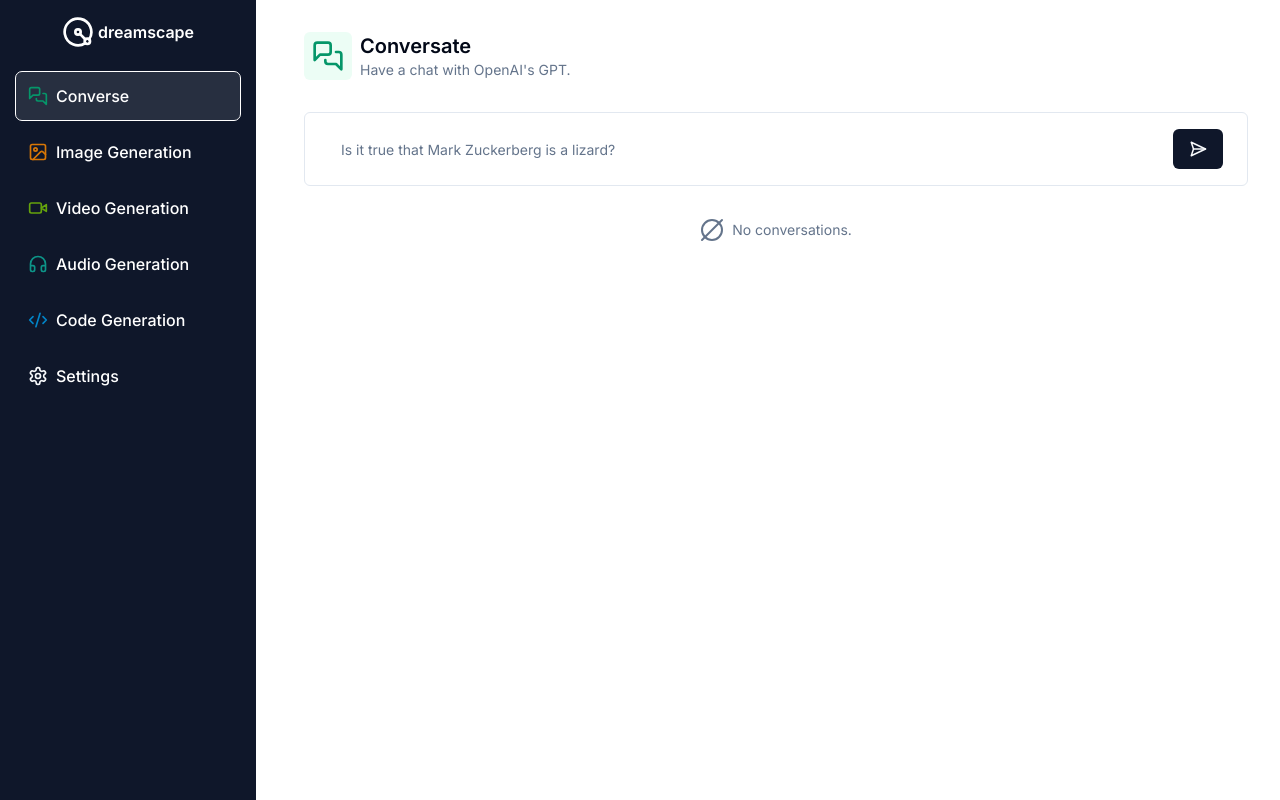
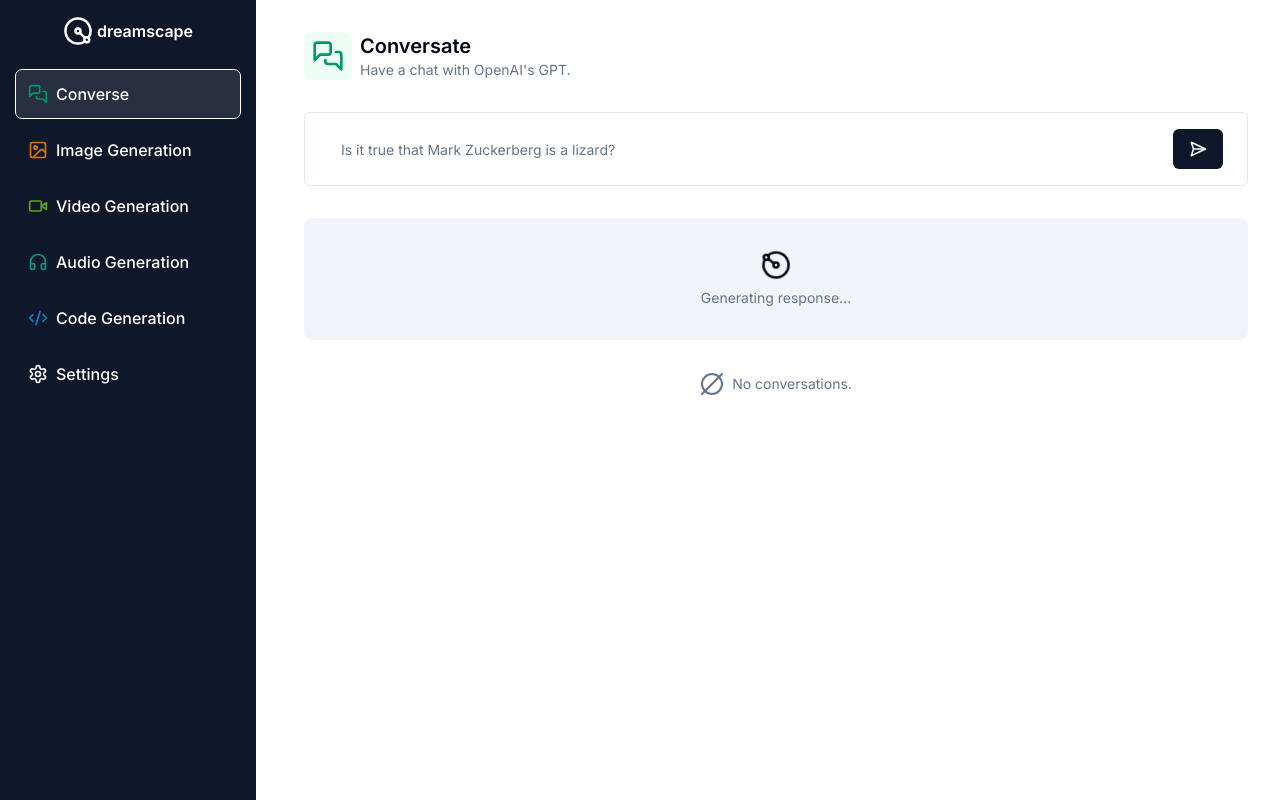
Before and after one commit to jdichh/saas-next2, a Next.js app: page /converse in a window 1280 px wide. Built offline with nearby package versions, Linux system fonts and the light colour scheme.

Commit message:
feat & style: icons size prop used, added loader

```diff
--- a/src/app/(dashboard)/(routes)/converse/page.tsx
+++ b/src/app/(dashboard)/(routes)/converse/page.tsx
@@ -14,6 +14,7 @@ import { Input } from "@/components/ui/input";
 import { EmptyChatbox } from "@/components/empty-chatbox";
 import { useRouter } from "next/navigation";
 import { ChatCompletionMessageParam } from "openai/resources/index.mjs";
+import { Loader } from "@/components/loader";
 
 export default function ConversePage() {
   const router = useRouter();
@@ -55,7 +56,7 @@ export default function ConversePage() {
         iconColor="text-emerald-600"
         bgColor="bg-emerald-50"
       />
-      <div className="px-4 lg:px-8 my-8">
+      <div className="px-4 lg:px-8 my-8 space-y-8">
         <Form {...form}>
           <form
             onSubmit={form.handleSubmit(onSubmit)}
@@ -81,9 +82,15 @@ export default function ConversePage() {
             </Button>
           </form>
         </Form>
-      </div>
-      <div className="space-y-4">
-        {messages.length === 0 && !isSubmitting && <EmptyChatbox label="No conversations."/>}
+
+        {true && (
+          <div className="flex items-center justify-center bg-muted p-8 rounded-lg">
+            <Loader />
+          </div>
+        )}
+        {messages.length === 0 && !isSubmitting && (
+          <EmptyChatbox label="No conversations." />
+        )}
         <div className="flex flex-col gap-y-4">
           {messages.map((message) => (
             <p key={message.content}>{message.content}</p>
--- /dev/null
+++ b/src/components/loader.tsx
@@ -0,0 +1,12 @@
+import { RadiusIcon } from "lucide-react";
+
+export function Loader() {
+  return (
+    <div className="flex flex-col items-center justify-center h-full gap-y-2">
+        <div className="relative animate-spin">
+            <RadiusIcon size={30}/>
+        </div>
+        <span className="text-sm text-muted-foreground">Generating response...</span>
+    </div>
+  )
+}
--- a/src/components/sidebar.tsx
+++ b/src/components/sidebar.tsx
@@ -14,7 +14,7 @@ export default function Sidebar() {
     <nav className="flex flex-col h-full space-y-4 p-4 text-white bg-slate-900">
       <Link href="/dashboard">
         <h1 className="flex flex-row items-center justify-center gap-1 font-semibold hover:text-violet-400 group transition">
-          <RadiusIcon className="group-hover:text-violet-400 transition h-8 w-8" />
+          <RadiusIcon className="group-hover:text-violet-400 transition" size={30}/>
           dreamscape
         </h1>
       </Link>
```
